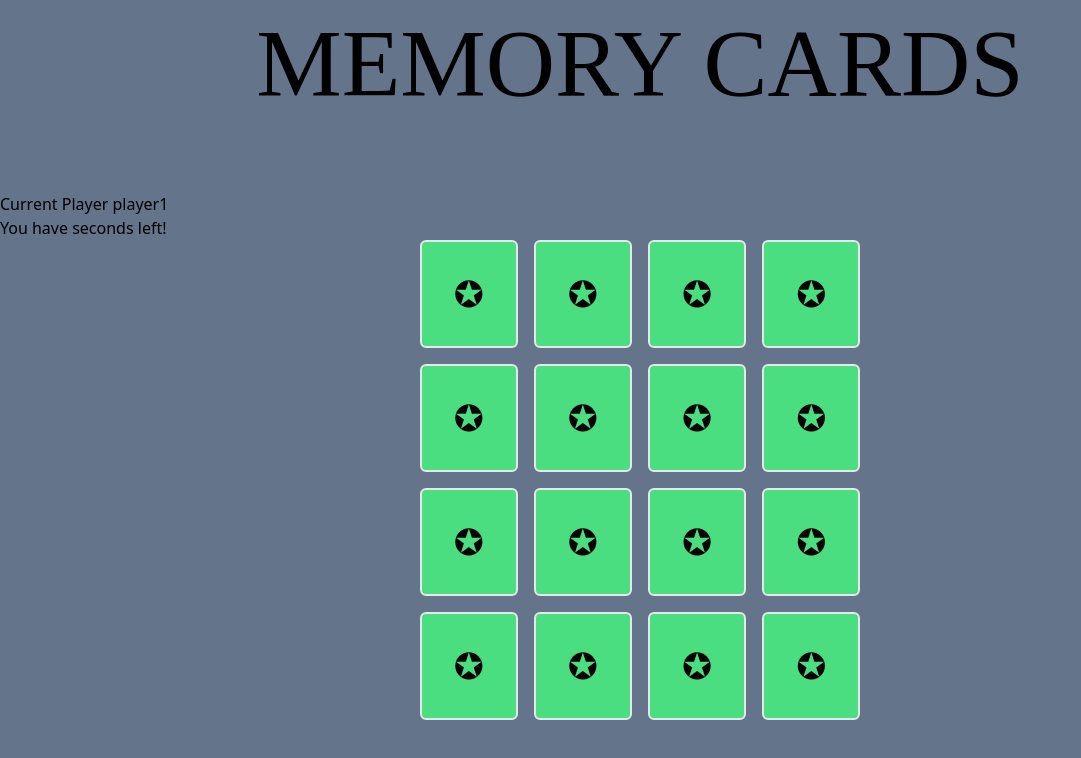
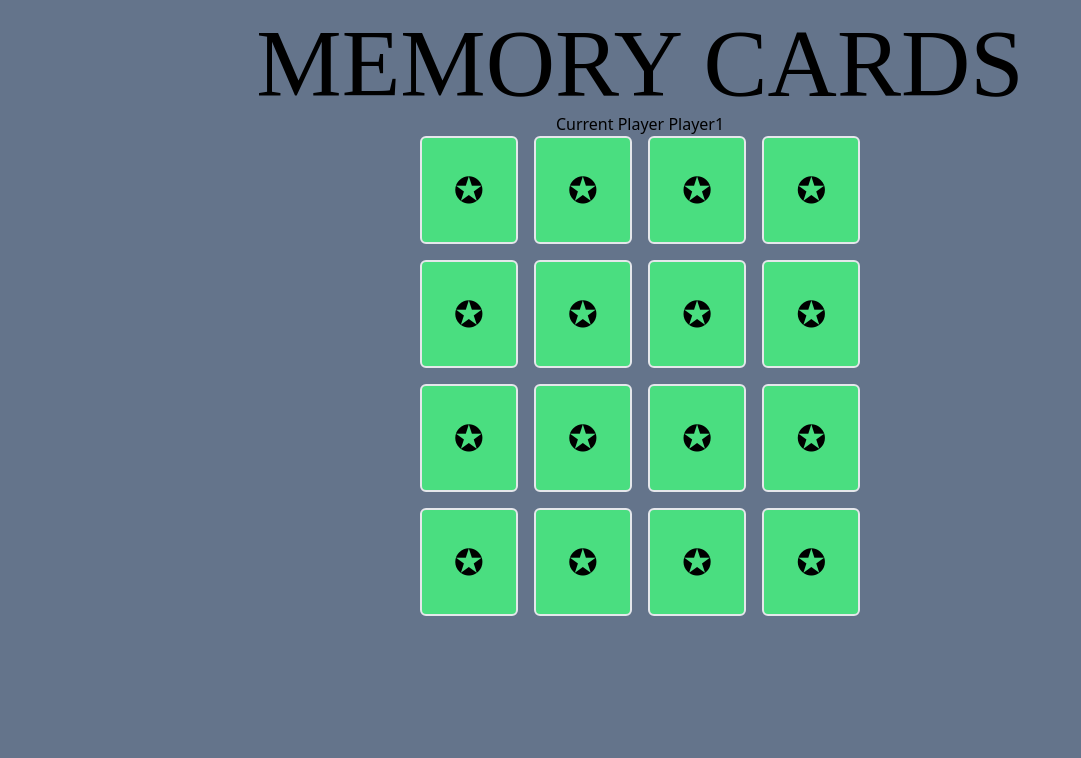
Before and after one commit to ELal3k/Memory-Cards, a React (Vite) app: page / in a window 1280 px wide. Both pictures are taken after a click on the button "16". Shown: the top 758 px of the page, without its empty margins (0-1081 px from the left). Built offline with nearby package versions, Linux system fonts and the light colour scheme; a web font is replaced by a local one.

Commit message:
framer motion library

```diff
--- a/package.json
+++ b/package.json
@@ -10,6 +10,7 @@
     "preview": "vite preview"
   },
   "dependencies": {
+    "framer-motion": "^10.16.4",
     "react": "^18.2.0",
     "react-dom": "^18.2.0"
   },
--- a/src/App.jsx
+++ b/src/App.jsx
@@ -1,3 +1,4 @@
+/* eslint-disable react-hooks/exhaustive-deps */
 import { useState, useEffect } from "react"
 
 const emojiCards = [
@@ -66,7 +67,7 @@ const App = () => {
 
   return (
     <div className="min-h-screen bg-slate-500">
-      <header className="pt-4 pb-20">
+      <header className="pt-4 pb-100">
         <h1 className="text-center text-8xl font-nabla">MEMORY CARDS</h1>
       </header>
       <main>
@@ -91,10 +92,10 @@ export default App
 function InitialCards({ onSelect }) {
   return (
     <>
-      <h3 className="font-dm text-2xl text-center">
+      <h3 className="font-dm text-2xl text-center pt-10">
         Choose the number of cards to play
       </h3>
-      <div className="flex justify-center gap-4 py-10">
+      <div className="flex justify-center gap-4 ">
         <button
           className="bg-slate-300 text-4xl p-10 rounded-lg border-4 border-blue-500 "
           onClick={() => onSelect(8)}
@@ -148,7 +149,7 @@ function GameBoard({ shuffledGameCards, selectedNumber }) {
   const [gameCards, setGameCards] = useState(shuffledGameCards)
   const [flippedCards, setFlippedCards] = useState([])
   const [countdown, setCountdown] = useState(null)
-  const [currentPlayer, setCurrentPlayer] = useState("player1")
+  const [currentPlayer, setCurrentPlayer] = useState("Player1")
 
   console.log(gameCards)
 
@@ -179,6 +180,7 @@ function GameBoard({ shuffledGameCards, selectedNumber }) {
             )
           )
           setFlippedCards([])
+          setCurrentPlayer(currentPlayer === "Player1" ? "Player2" : "Player1")
         }, 2000)
       } else {
         setCountdown(4)
@@ -221,8 +223,12 @@ function GameBoard({ shuffledGameCards, selectedNumber }) {
 
   return (
     <>
-      <p> Current Player {currentPlayer}</p>
-      {countdown !== 0 && <p> You have {countdown} seconds left!</p>}
+      <div className="text-center">
+        {" "}
+        <p> Current Player {currentPlayer}</p>
+        {countdown > 0 && <p> You have {countdown} seconds left!</p>}
+      </div>
+
       <div className="flex justify-center">
         <div className={`grid ${colsNumber} gap-4`}>
           {gameCards.map((card) => (
```
Also changed, not shown: 1 other file (tests, documents, lock files or other folders).
